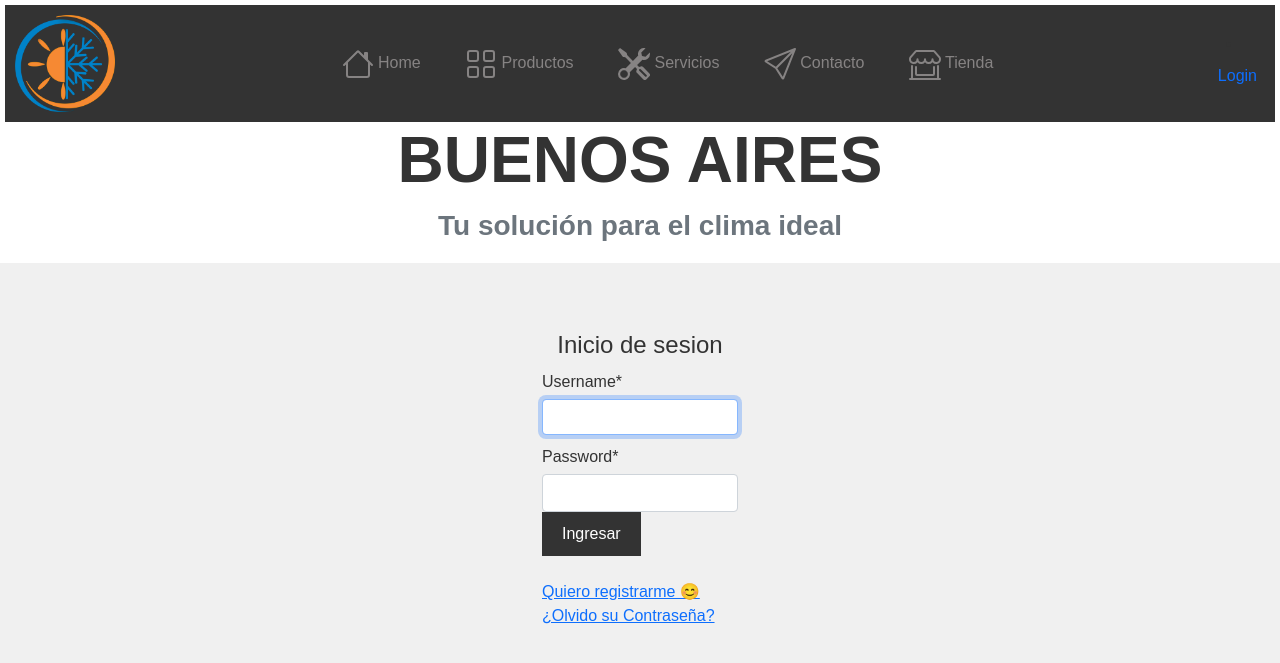
After one commit to klaudeke/ProyectoBA-AC, a Django app: page /accounts/login/ in a window 1280 px wide. The commit adds this page. Shown: the top 663 px of the page. Run offline with Django 3.2, Linux system fonts and the light colour scheme; some libraries are stand-ins or nearby versions.

Commit message:
admin
admin

```diff
--- a/ACBA/urls.py
+++ b/ACBA/urls.py
@@ -21,4 +21,5 @@ from django.urls import path, include
 urlpatterns = [
     path('admin/', admin.site.urls),
     path('', include('core.urls')),
+    path('accounts/',include('django.contrib.auth.urls')),
 ]
--- /dev/null
+++ b/core/forms.py
@@ -0,0 +1 @@
+from django import forms
--- a/core/templates/core/base.html
+++ b/core/templates/core/base.html
@@ -48,14 +48,19 @@
                                 Tienda</a>
                         </div>
 
-                        <!--
+
                         <div>
-                            <ul class="nav">
-                                <li class="nav-item"><a href="#" class="nav-link link-body-emphasis px-2">Login</a></li>
-                                <li class="nav-item"><a href="#" class="nav-link link-body-emphasis px-2">Sign up</a></li>
+                            {% if user.is_authenticated %}
+                            <a href="#">@{{user.username | upper}}</a>
+                            <ul class="nav nav-links">
+                                <li class="nav-item"><a href="{% url 'logout' %}" class="nav-link link-body-emphasis px-2">Logout</a></li>
+                            {% else %}
+
+                                <li class="nav-item"><a href="{% url 'login' %}" class="nav-link link-body-emphasis px-2">Login</a></li>
+                            {% endif %}
                             </ul>
                         </div>
-                        -->
+
                     </div>
 
             </nav>
--- /dev/null
+++ b/core/templates/registration/login.html
@@ -0,0 +1,40 @@
+{% extends "core/base.html" %}
+{% block navbar %}
+{% endblock %}
+{% block contenido %}
+{% load crispy_forms_tags %}
+
+    <div class="container">
+        <br>
+        <br>
+        <center><h2>Inicio de sesion</h2></center>
+
+        <div class="row">
+
+        <br>
+        <br>
+
+
+        <form method="post" style="margin: auto; width: 220px;">
+            <div class="form-group">
+            {% csrf_token%}
+            {{ form | crispy }}
+
+            <input type="submit" value="Ingresar">
+            </div>
+
+
+
+            <br>
+            <div class="form-group">
+                <a href="/nuevo_usuario">Quiero registrarme 😊</a>
+            </div>
+            <div class="form-group">
+                <a href="/usuarios">¿Olvido su Contraseña?</a>
+            </div>
+        </form>
+    </div>
+</div>
+</div>
+
+{% endblock contenido %}
--- a/core/urls.py
+++ b/core/urls.py
@@ -1,9 +1,11 @@
 from django.urls import path
+from django.contrib.auth.views import logout_then_login
 from .views  import home,productos,buscarProducto,actualizarStock
 
 urlpatterns = [
     path('', home, name="home"),
     path('productos/',productos, name="productos"),
+    path('logout', logout_then_login, name="logout"),
     path('post/ajax/buscar',buscarProducto,name="post_buscar"),
     path('post/ajax/actualizar',actualizarStock,name="post_actualizar"),
 ]
--- a/core/views.py
+++ b/core/views.py
@@ -1,4 +1,4 @@
-from django.shortcuts import render
+from django.shortcuts import render,redirect
 from django.http import JsonResponse
 from .controller import *
 # Create your views here.
@@ -6,6 +6,9 @@ from .controller import *
 
 def home(request):
     return render(request,'core/home.html')
+
+def login(request):
+    return render(request,'core/login.html')
 
 def productos(request):
      variable  = {
```
Also changed, not shown: ACBA/settings.py (+7 -0 lines).
